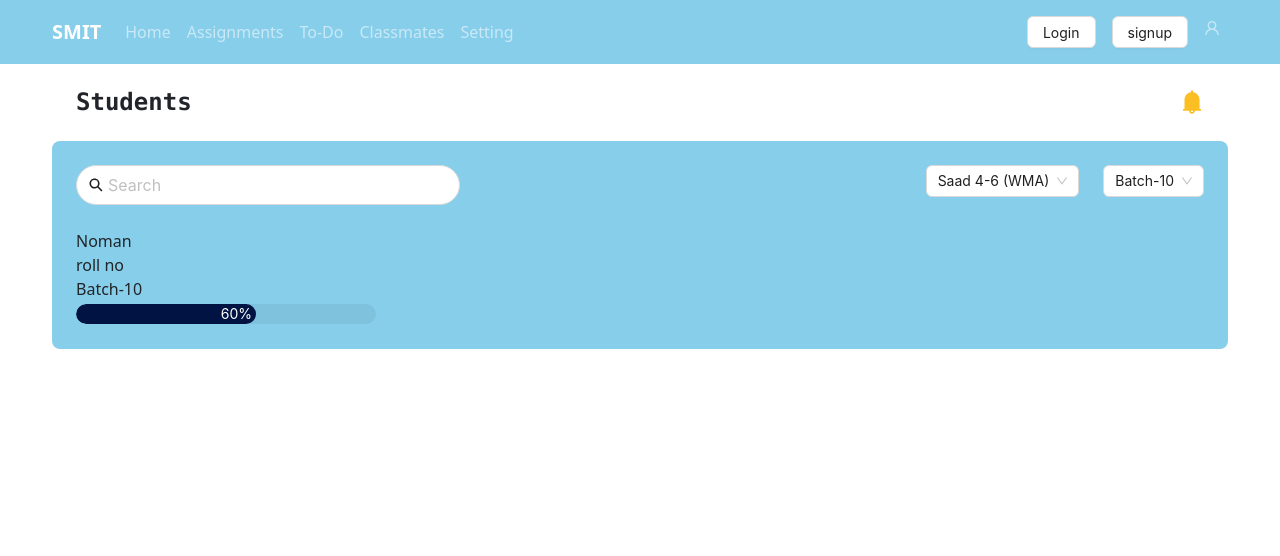
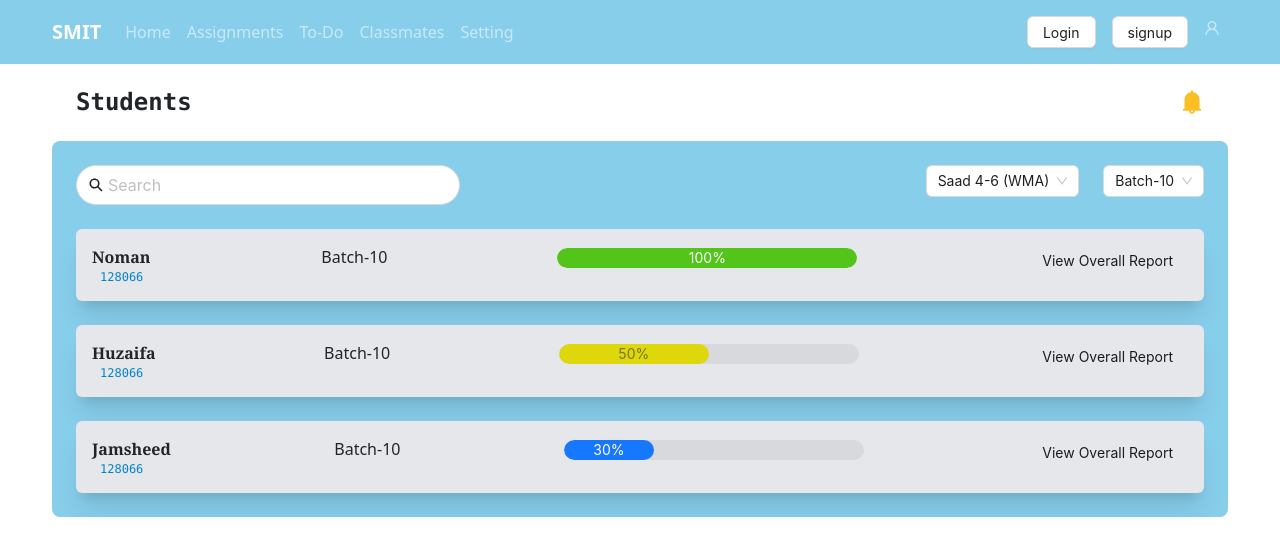
Before and after one commit to Muhammadnoman004/hackahthon-frontend, a React (Vite) app in the folder front-end/: page / in a window 1280 px wide. Shown: the top 556 px of the page. Built offline with nearby package versions, Linux system fonts and the light colour scheme.

Commit message:
trainer 's student page UI done.

```diff
--- a/front-end/src/Components/Pages/Teachers/TeacherStudentPage.jsx
+++ b/front-end/src/Components/Pages/Teachers/TeacherStudentPage.jsx
@@ -1,9 +1,9 @@
 import React from 'react'
 import { BellFilled } from '@ant-design/icons'
 import { Container } from 'react-bootstrap'
-import { Input, Select, Space, } from 'antd'
+import { Button, Input, Select, Space, } from 'antd'
 import { IoSearchSharp } from "react-icons/io5";
-import { Flex, Progress } from 'antd';
+import { Progress } from 'antd';
 
 
 export default function TeacherStudentPage() {
@@ -41,24 +41,82 @@
                         </div>
                     </div>
 
+                    <div className='flex gap-4 flex-col'>
+
+                        <div className='flex justify-between p-3 rounded-md bg-gray-200 shadow-xl'>
                             <div>
-                        <div>
-                            <p>Noman</p>
-                            <p>roll no</p>
+                                <p className='font-semibold font-serif'>Noman</p>
+                                <p className='text-xs font-mono mx-2 text-sky-600'>128066</p>
                             </div>
                             <div>Batch-10</div>
                             <div>
                                 <Progress
-                                percent={60}
+                                    percent={100}
                                     percentPosition={{
-                                    align: 'end',
+                                        align: 'center',
                                         type: 'inner',
                                     }}
                                     size={[300, 20]}
-                                strokeColor="#001342"
                                 />
                             </div>
+
+                            <div>
+                                <Button type='text' className='border-none'>
+                                    View Overall Report
+                                </Button>
                             </div>
+                        </div>
+
+                        <div className='flex justify-between p-3 rounded-md bg-gray-200 shadow-xl'>
+                            <div>
+                                <p className='font-semibold font-serif'>Huzaifa</p>
+                                <p className='text-xs font-mono mx-2 text-sky-600'>128066</p>
+                            </div>
+                            <div>Batch-10</div>
+                            <div>
+                                <Progress
+                                    percent={50}
+                                    percentPosition={{
+                                        align: 'center',
+                                        type: 'inner',
+                                    }}
+                                    size={[300, 20]}
+                                    strokeColor="#DDD70C"
+                                />
+                            </div>
+
+                            <div>
+                                <Button type='text' className='border-none'>
+                                    View Overall Report
+                                </Button>
+                            </div>
+                        </div>
+
+                        <div className='flex justify-between p-3 rounded-md bg-gray-200 shadow-xl'>
+                            <div>
+                                <p className='font-semibold font-serif'>Jamsheed</p>
+                                <p className='text-xs font-mono mx-2 text-sky-600'>128066</p>
+                            </div>
+                            <div>Batch-10</div>
+                            <div>
+                                <Progress
+                                    percent={30}
+                                    percentPosition={{
+                                        align: 'center',
+                                        type: 'inner',
+                                    }}
+                                    size={[300, 20]}
+                                />
+                            </div>
+
+                            <div>
+                                <Button type='text' className='border-none'>
+                                    View Overall Report
+                                </Button>
+                            </div>
+                        </div>
+                    </div>
+
                 </div>
 
             </Container>
```
Lines whose indentation alone changed are shown as unchanged.
